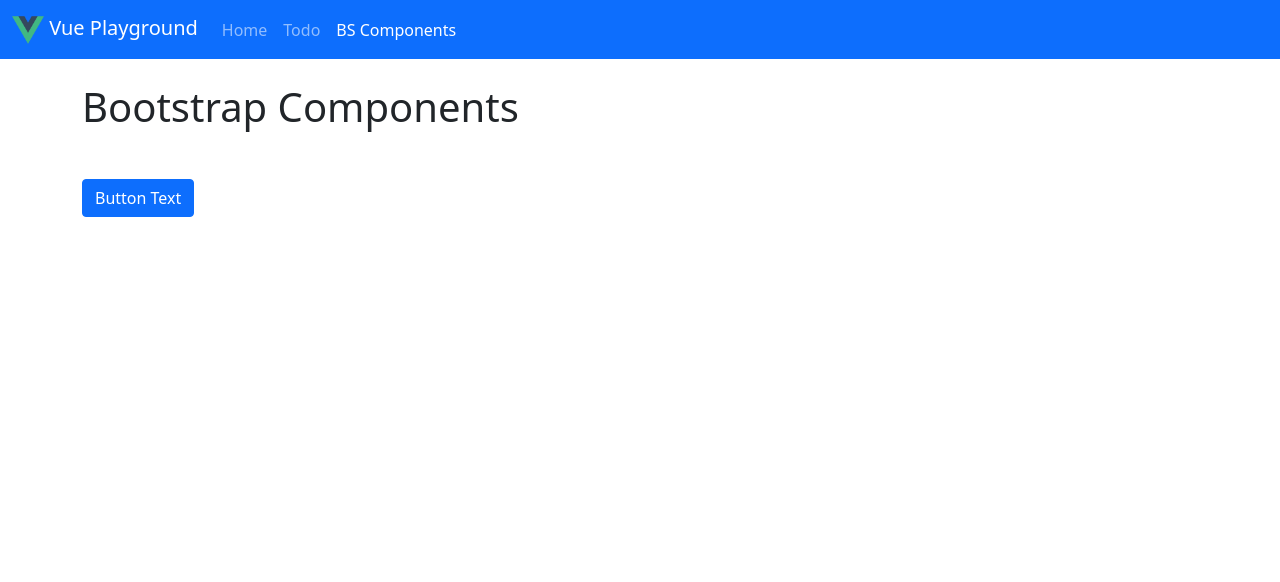
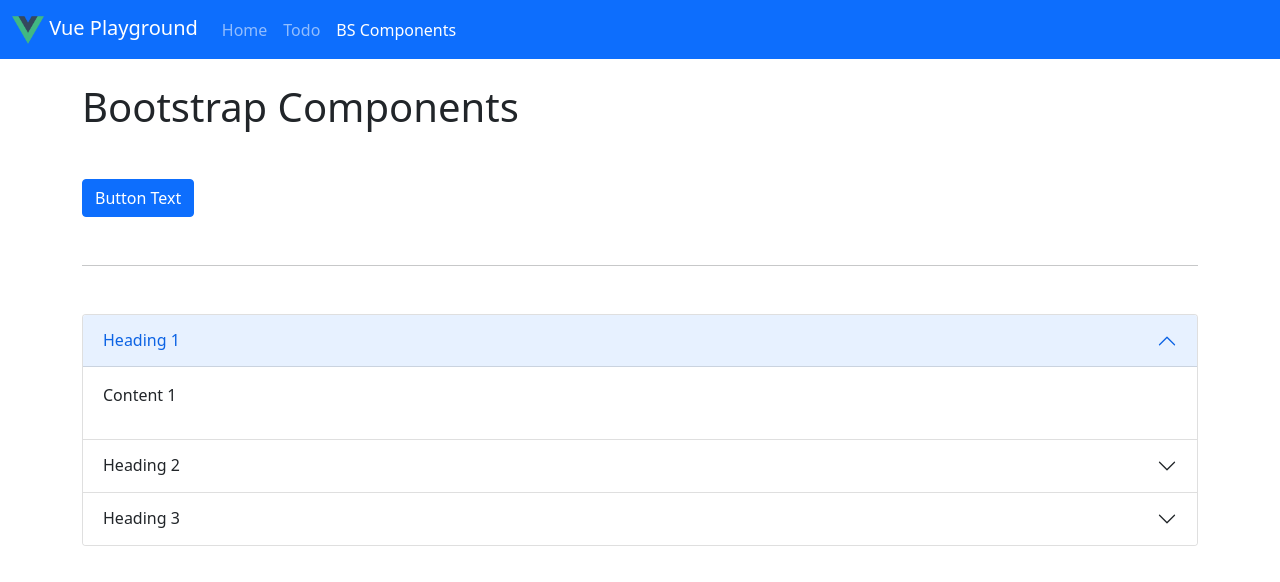
Before and after one commit to opnrivers/vue-playground, a Vue app: page /bs-components in a window 1280 px wide. Shown: the top 582 px of the page. Built offline with nearby package versions, Linux system fonts and the light colour scheme.

Commit message:
bs-accordion component

```diff
--- /dev/null
+++ b/src/components/bs-accordion.js
@@ -0,0 +1,6 @@
+export default {
+  name: 'bs-accordion',
+  props: {
+    items: Array,
+  },
+};
--- /dev/null
+++ b/src/components/bs-accordion.vue
@@ -0,0 +1,29 @@
+<template>
+  <div class="accordion">
+    <div v-for="(item, index) in items"
+         :key="index"
+         class="accordion-item">
+      <h2 class="accordion-header" id="headingOne">
+        <button
+          class="accordion-button"
+          :class="{ 'collapsed': index !== 0 }"
+          type="button"
+          data-bs-toggle="collapse"
+          :data-bs-target="`#collapse${index}`"
+          aria-expanded="true"
+          :aria-controls="`collapse${index}`">{{ item.heading }}
+        </button>
+      </h2>
+      <div :id="`collapse${index}`"
+           class="accordion-collapse collapse"
+           :class="{ 'show': index === 0 }"
+           :aria-labelledby="`heading${index}`"
+           :data-bs-parent="`#${$attrs.id}`">
+        <div class="accordion-body" v-html="item.content">
+        </div>
+      </div>
+    </div>
+  </div>
+</template>
+
+<script src="./bs-accordion.js"></script>
--- a/src/views/bs-components.js
+++ b/src/views/bs-components.js
@@ -1,8 +1,10 @@
+import BsAccordion from '../components/bs-accordion.vue';
 import BsButton from '../components/bs-button.vue';
 
 export default {
   name: 'bs-components',
   components: {
+    BsAccordion,
     BsButton,
   },
 };
--- a/src/views/bs-components.vue
+++ b/src/views/bs-components.vue
@@ -5,6 +5,19 @@
     <bs-button type="button" class="btn-primary">
       Button Text
     </bs-button>
+
+    <hr class="my-5"/>
+
+    <bs-accordion id="bsAccordion" :items="[{
+      heading: 'Heading 1',
+      content: '<p>Content 1</p>'
+    }, {
+      heading: 'Heading 2',
+      content: '<p>Content 2</p>'
+    }, {
+      heading: 'Heading 3',
+      content: '<p>Content 3</p>'
+    }]"></bs-accordion>
   </div>
 </template>
 
```
